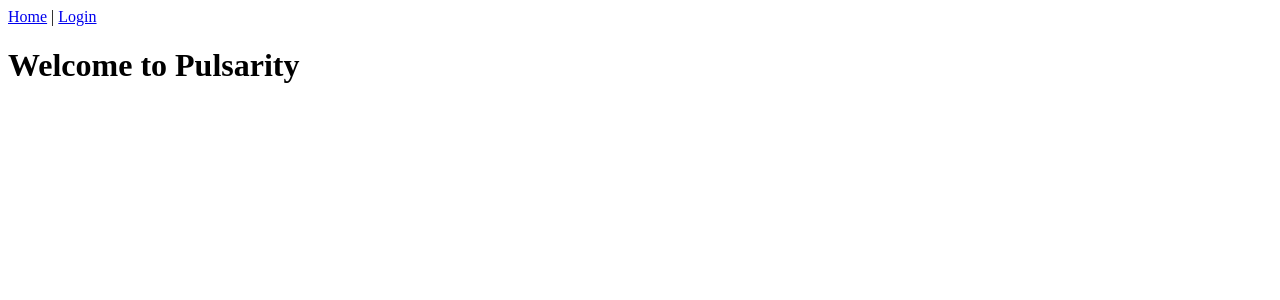
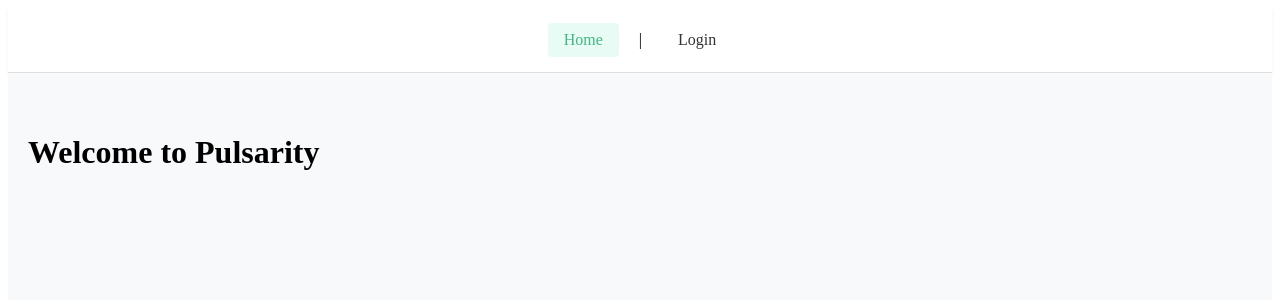
Before and after one commit to i-am-grub/pulsarity-frontend, a Vue app: page / in a window 1280 px wide. Shown: the top 300 px of the page. Built offline with nearby package versions, Linux system fonts and the light colour scheme.

Commit message:
vibed login

```diff
--- a/src/App.vue
+++ b/src/App.vue
@@ -3,11 +3,56 @@
 </script>
 
 <template>
-  <nav>
-    <RouterLink to="/">Home</RouterLink> |
-    <RouterLink to="/login">Login</RouterLink>
+  <nav class="navbar">
+    <div class="nav-container">
+      <RouterLink to="/" class="nav-link">Home</RouterLink> |
+      <RouterLink to="/login" class="nav-link">Login</RouterLink>
+    </div>
   </nav>
-  <main>
+  <main class="main-content">
     <RouterView />
   </main>
 </template>
+
+<style scoped>
+  .navbar {
+    background-color: #fff;
+    border-bottom: 1px solid #ddd;
+    padding: 15px 20px;
+    box-shadow: 0 2px 4px rgba(0, 0, 0, 0.05);
+  }
+
+  .nav-container {
+    max-width: 1200px;
+    margin: 0 auto;
+    display: flex;
+    align-items: center;
+    justify-content: center;
+    gap: 20px;
+  }
+
+  .nav-link {
+    text-decoration: none;
+    color: #333;
+    font-weight: 500;
+    padding: 8px 16px;
+    border-radius: 4px;
+    transition: all 0.2s ease;
+  }
+
+  .nav-link:hover {
+    color: #42b883;
+    background-color: #f5fff8;
+  }
+
+  .nav-link.router-link-active {
+    color: #42b883;
+    background-color: #e8fbf5;
+  }
+
+  .main-content {
+    min-height: calc(100vh - 60px);
+    padding: 40px 20px;
+    background-color: #f8f9fa;
+  }
+</style>
--- a/src/views/LoginView.vue
+++ b/src/views/LoginView.vue
@@ -1,5 +1,111 @@
-<script lang="ts"></script>
+<script setup lang="ts">
+  import { ref } from "vue";
+  import { loginUser } from "../utils/http_api";
+
+  const username = ref("");
+  const password = ref("");
+  const loading = ref(false);
+  const error = ref("");
+
+  const handleSubmit = async () => {
+    loading.value = true;
+    error.value = "";
+
+    loginUser(username.value, password.value);
+
+    loading.value = false;
+  };
+</script>
 
 <template>
-  <h1>Login Page</h1>
+  <div class="login-container">
+    <h1>Login</h1>
+
+    <form @submit.prevent="handleSubmit">
+      <div class="form-group">
+        <label for="username">Username:</label>
+        <input
+          id="username"
+          v-model="username"
+          type="username"
+          required
+          :disabled="loading"
+        />
+      </div>
+
+      <div class="form-group">
+        <label for="password">Password:</label>
+        <input
+          id="password"
+          v-model="password"
+          type="password"
+          required
+          :disabled="loading"
+        />
+      </div>
+
+      <div v-if="error" class="error">{{ error }}</div>
+
+      <button type="submit" :disabled="loading">
+        {{ loading ? "Logging in..." : "Login" }}
+      </button>
+    </form>
+  </div>
 </template>
+
+<style scoped>
+  .login-container {
+    max-width: 400px;
+    margin: 50px auto;
+    padding: 30px;
+    border: 1px solid #ddd;
+    border-radius: 8px;
+    background: #fff;
+  }
+
+  h1 {
+    text-align: center;
+    margin-bottom: 20px;
+  }
+
+  .form-group {
+    margin-bottom: 15px;
+  }
+
+  label {
+    display: block;
+    margin-bottom: 5px;
+    font-weight: bold;
+  }
+
+  input {
+    width: 100%;
+    padding: 10px;
+    border: 1px solid #ccc;
+    border-radius: 4px;
+    font-size: 16px;
+    box-sizing: border-box;
+  }
+
+  button {
+    width: 100%;
+    padding: 12px;
+    background-color: #42b883;
+    color: white;
+    border: none;
+    border-radius: 4px;
+    font-size: 16px;
+    cursor: pointer;
+    margin-top: 10px;
+  }
+
+  button:hover {
+    background-color: #369a6e;
+  }
+
+  .error {
+    color: #d9534f;
+    margin-top: 10px;
+    font-size: 14px;
+  }
+</style>
```
Also changed, not shown: package.json (+8 -8 lines), 1 other file (tests, documents, lock files or other folders).
